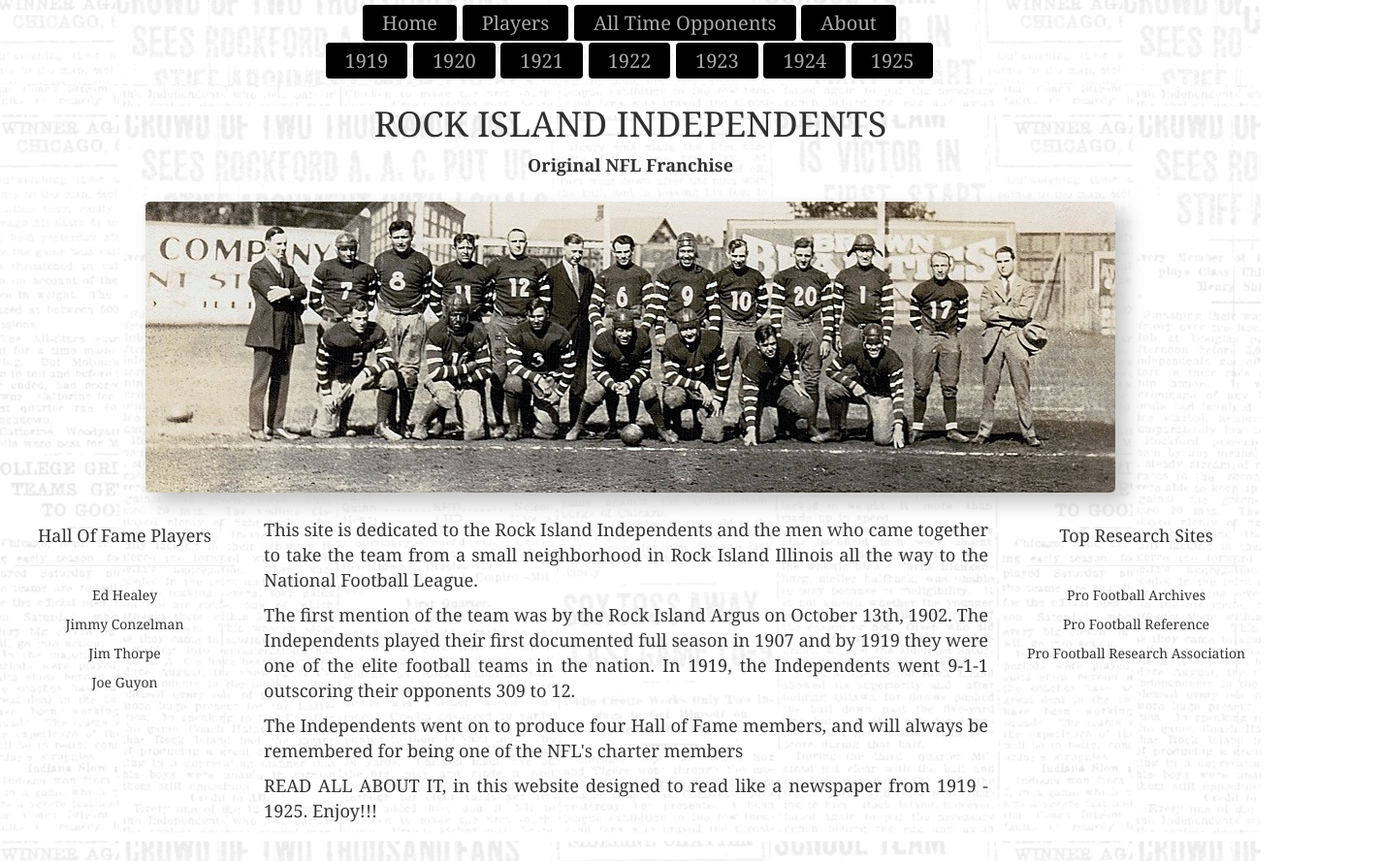
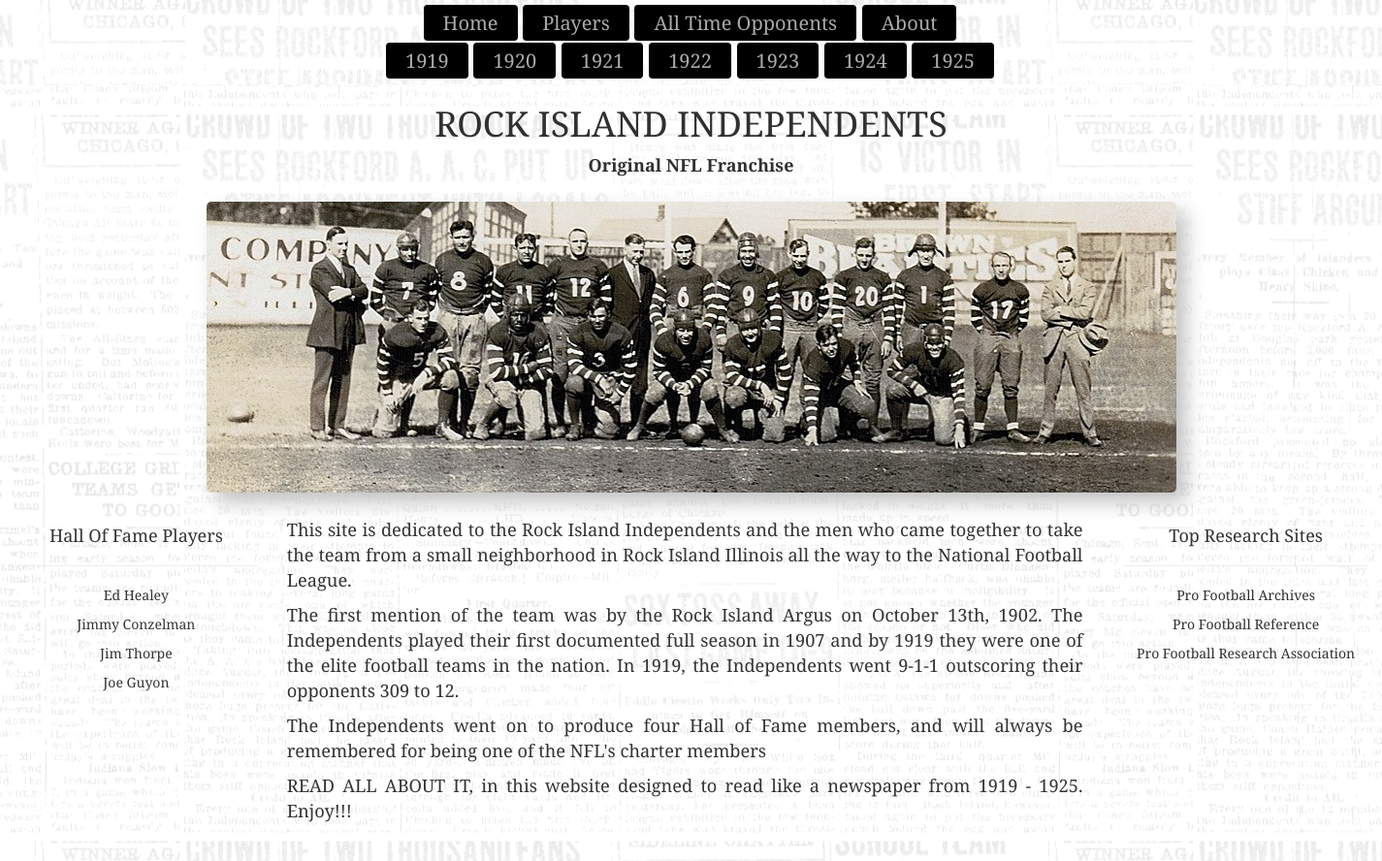
Before and after one commit to SimonHerrera/client-rock-island-independents, a website: page client/index.html in a window 1280 px wide. Shown: the whole page at 97% size, 1425 px wide, since content can reach past the window. Drawn offline with Linux system fonts and the light colour scheme.

Commit message:
Update README.md

```diff
--- a/client/app/app.js
+++ b/client/app/app.js
@@ -1,7 +1,8 @@
 'use strict';
 
 angular.module('riiApp', ['ngRoute'])
-  .constant('apiUrl', "http://localhost:8000") // could be https in future
+  .constant('apiUrl', "http://localhost:8000") // localhost line
+  // .constant('apiUrl', "http://104.236.6.142:8000") // for server
 
   .config($httpProvider => {
     $httpProvider.defaults.xsrfCookieName = 'csrftoken'; // adds header
--- a/client/app/landing/landing.html
+++ b/client/app/landing/landing.html
@@ -21,10 +21,10 @@
   <div class="main-left-box">
     <h4>Hall Of Fame Players</h4>
     <hr>
-    <p><a href="Players/All_Players/edhealey.htm" class="black_text black_link">Ed Healey</a></p>
-    <p><a href="Players/All_Players/jimmyconzelman.htm" class="black_text black_link">Jimmy Conzelman</a></p>
-    <p><a href="Players/All_Players/jimthorpe.htm" class="black_text black_link">Jim Thorpe</a></p>
-    <p><a href="Players/All_Players/joeguyon.htm" class="black_text black_link">Joe Guyon</a></p>
+    <p>Ed Healey</p>
+    <p>Jimmy Conzelman</p>
+    <p>Jim Thorpe</p>
+    <p>Joe Guyon</p>
   </div>
 
   <div class="main-center-box">
--- a/client/css/main.css
+++ b/client/css/main.css
@@ -52,7 +52,7 @@
 
 .wrapper {
   position: absolute;
-  min-width: 1300px;
+  min-width: 1425px;
   top: 88px;
   min-height: 100vh;
   width: 100%;
@@ -78,7 +78,7 @@
   background-size: auto;
   margin: 0 auto 0 auto;
   padding: 5px 0;
-  min-width: 1090px;
+  min-width: 1425px;
   text-align: center;
   border: 0px solid black; /*nav box*/
   z-index: 1000;
@@ -357,6 +357,9 @@
 }
 
 /*********** Player Table ***********/
+.fix {
+  margin-right: 150px;
+}
 
 img {
 -webkit-box-shadow: 10px 10px 20px 0px rgba(194,194,194,1);
```
Also changed, not shown: client/app/yearView/yearViewCtrl.js (+1 -12 lines).
